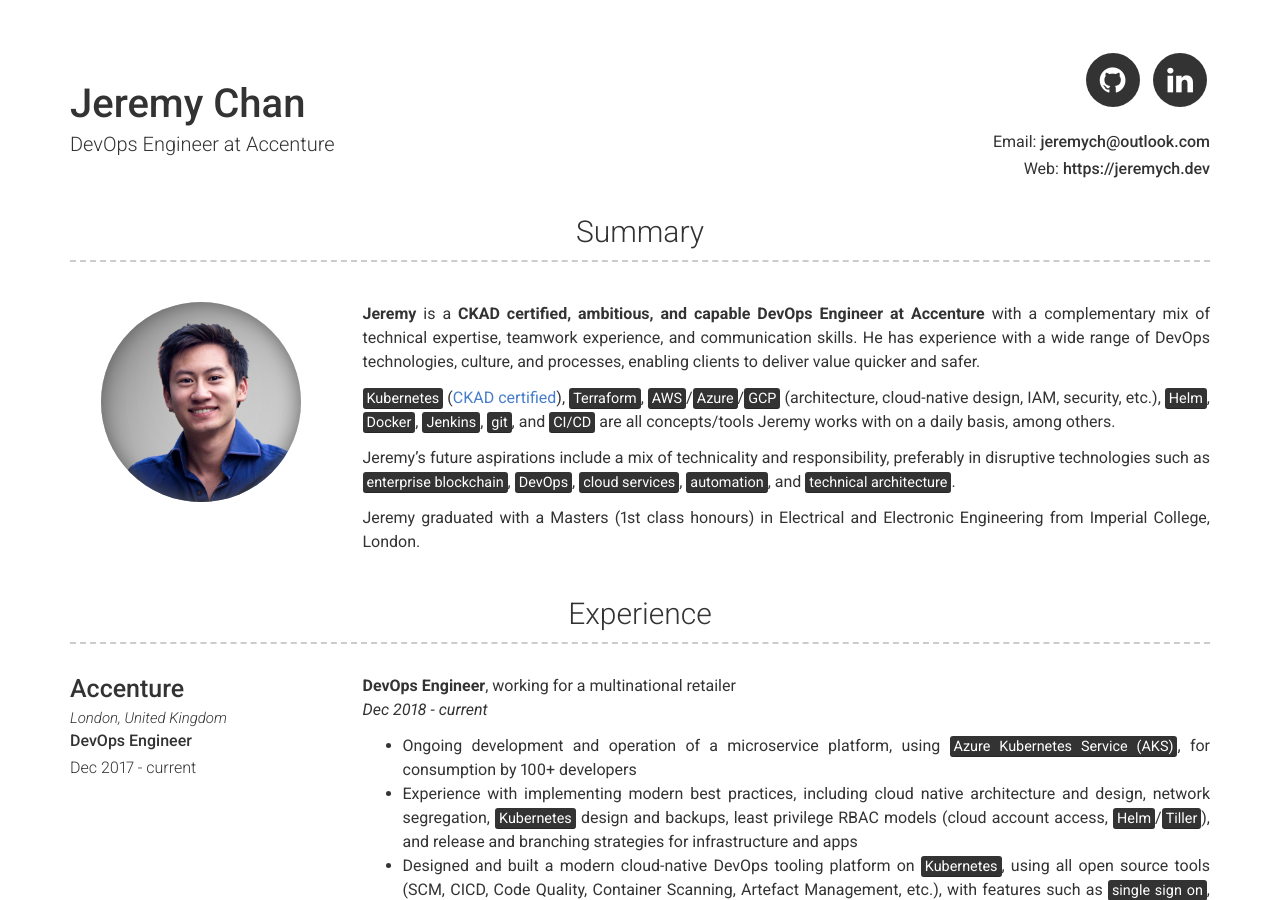
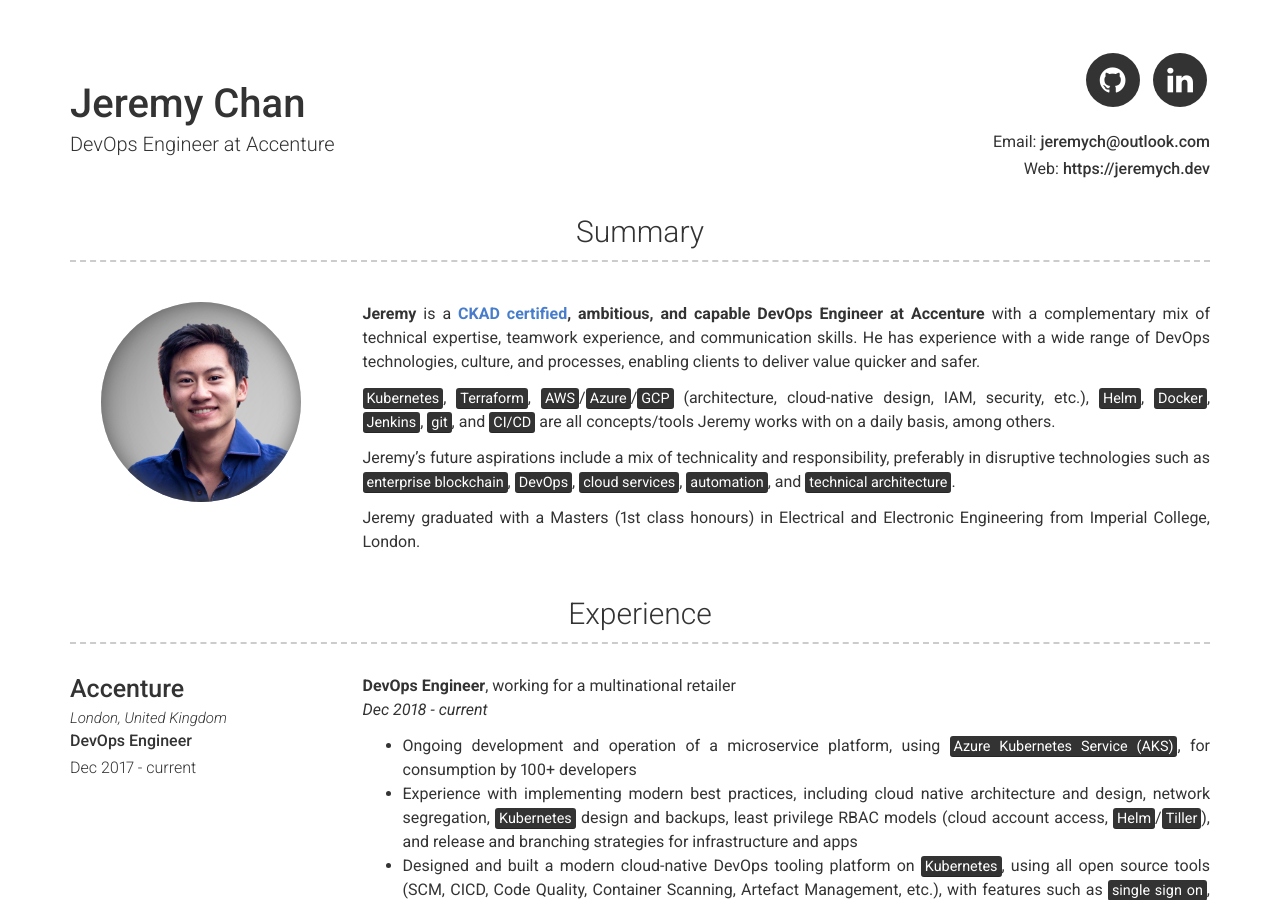
Before and after one commit to jeremych1000/jeremych1000.github.io, a Jekyll site: the page built from index.md, in a window 1280 px wide and 900 px high. Built offline with Jekyll 4.4.1, drawn with Linux system fonts in a browser that asks for light colours.

Commit message:
Remove ckad duplicate

```diff
--- a/_config.yml
+++ b/_config.yml
@@ -27,9 +27,9 @@ linkedin_username: jeremych
 about_title: Summary
 about_profile_image: images/profile.jpg
 about_content: | # this will include new lines to allow paragraphs
-  **Jeremy** is a **CKAD certified, ambitious, and capable DevOps Engineer at Accenture** with a complementary mix of technical expertise, teamwork experience, and communication skills. He has experience with a wide range of DevOps technologies, culture, and processes, enabling clients to deliver value quicker and safer.
+  **Jeremy** is a **[CKAD certified](https://www.cncf.io/certification/ckad/), ambitious, and capable DevOps Engineer at Accenture** with a complementary mix of technical expertise, teamwork experience, and communication skills. He has experience with a wide range of DevOps technologies, culture, and processes, enabling clients to deliver value quicker and safer.
 
-  <mark>Kubernetes</mark> ([CKAD certified](https://www.cncf.io/certification/ckad/)), <mark>Terraform</mark>, <mark>AWS</mark>/<mark>Azure</mark>/<mark>GCP</mark> (architecture, cloud-native design, IAM, security, etc.), <mark>Helm</mark>, <mark>Docker</mark>, <mark>Jenkins</mark>, <mark>git</mark>, and <mark>CI/CD</mark> are all concepts/tools Jeremy works with on a daily basis, among others.
+  <mark>Kubernetes</mark>, <mark>Terraform</mark>, <mark>AWS</mark>/<mark>Azure</mark>/<mark>GCP</mark> (architecture, cloud-native design, IAM, security, etc.), <mark>Helm</mark>, <mark>Docker</mark>, <mark>Jenkins</mark>, <mark>git</mark>, and <mark>CI/CD</mark> are all concepts/tools Jeremy works with on a daily basis, among others.
 
   Jeremy's future aspirations include a mix of technicality and responsibility, preferably in disruptive technologies such as <mark>enterprise blockchain</mark>, <mark>DevOps</mark>, <mark>cloud services</mark>, <mark>automation</mark>, and <mark>technical architecture</mark>.
 
```
